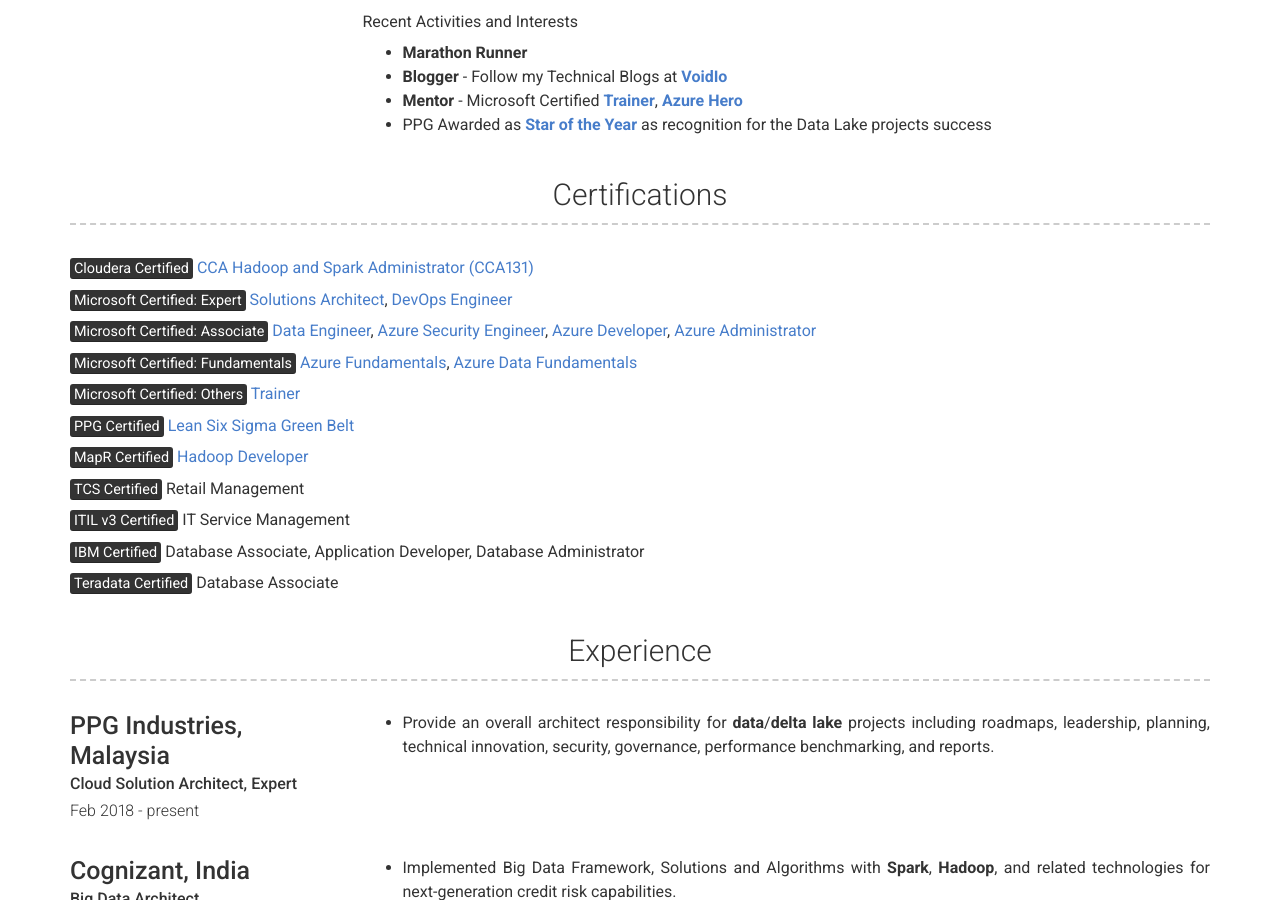
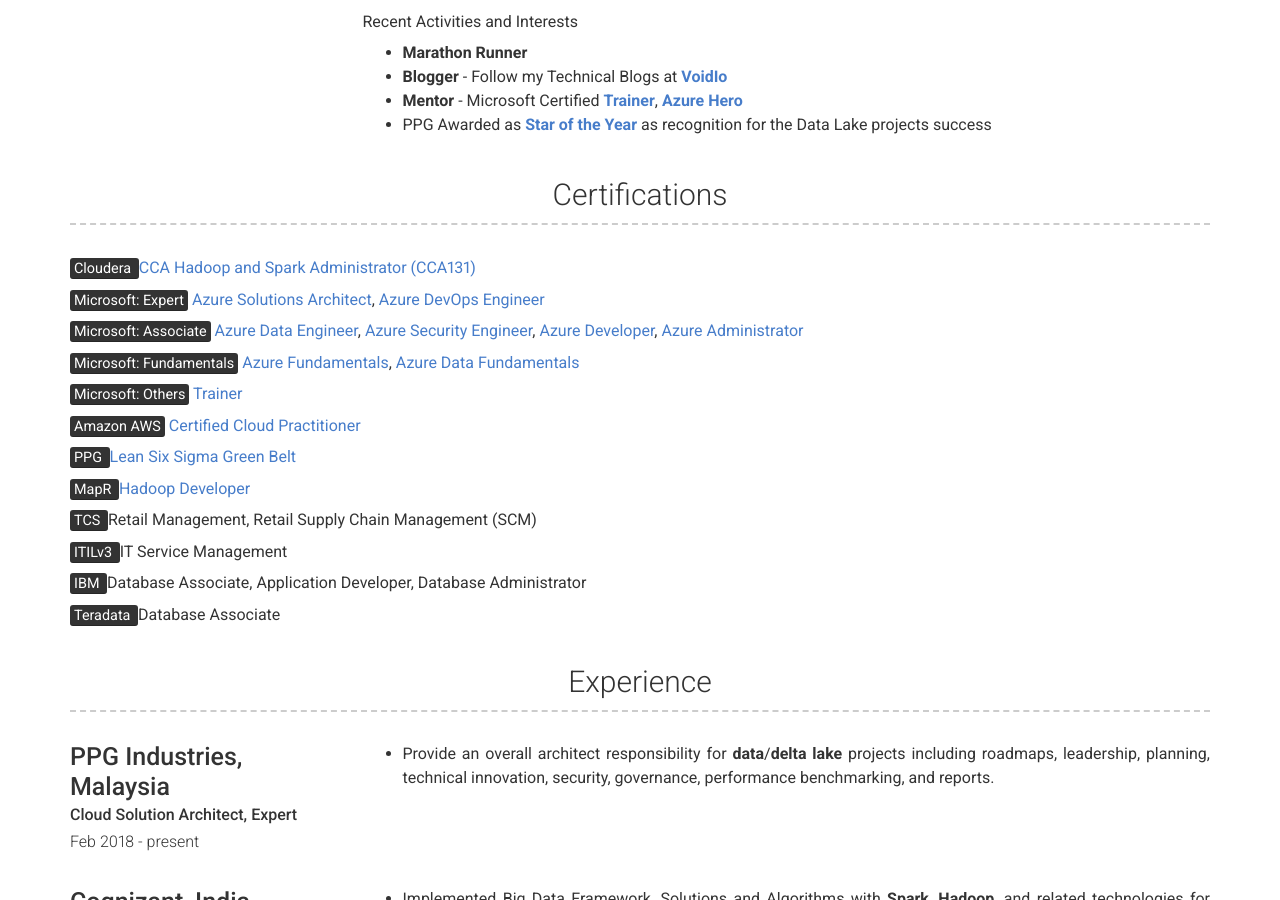
Before and after one commit to mohd-hasnain/mohd-hasnain.github.io, a Jekyll site: the page built from index.md, in a window 1280 px wide and 900 px high, scrolled down 621 px. Built offline with Jekyll 4.4.1, drawn with Linux system fonts in a browser that asks for light colours; nearby versions of some CDN libraries.

Commit message:
Update projects.yml

```diff
--- a/_data/projects.yml
+++ b/_data/projects.yml
@@ -1,29 +1,31 @@
 # Project template
 - layout: top-middle
   description: | # this will include new lines to allow paragraphs
-      <mark>Cloudera Certified</mark> [CCA Hadoop and Spark Administrator (CCA131)](assets/main/CCA131.pdf)
+      <mark>Cloudera </mark> [CCA Hadoop and Spark Administrator (CCA131)](assets/main/CCA131.pdf)
 
-      <mark>Microsoft Certified: Expert</mark> [Solutions Architect](assets/main/Microsoft_Certified_Professional_Certificate_1.pdf),
-      [DevOps Engineer](assets/main/Microsoft_Certified_Professional_Certificate_0.pdf)
+      <mark>Microsoft: Expert</mark> [Azure Solutions Architect](assets/main/Microsoft_Certified_Professional_Certificate_1.pdf),
+      [Azure DevOps Engineer](assets/main/Microsoft_Certified_Professional_Certificate_0.pdf)
 
-      <mark>Microsoft Certified: Associate</mark> [Data Engineer](assets/main/Microsoft_Certified_Professional_Certificate_6.pdf),
+      <mark>Microsoft: Associate</mark> [Azure Data Engineer](assets/main/Microsoft_Certified_Professional_Certificate_6.pdf),
       [Azure Security Engineer](assets/main/Microsoft_Certified_Professional_Certificate_3.pdf),
       [Azure Developer](assets/main/Microsoft_Certified_Professional_Certificate_5.pdf),
       [Azure Administrator](assets/main/Microsoft_Certified_Professional_Certificate_4.pdf)
 
-      <mark>Microsoft Certified: Fundamentals</mark> [Azure Fundamentals](assets/main/Microsoft_Certified_Professional_Certificate_2.pdf),
+      <mark>Microsoft: Fundamentals</mark> [Azure Fundamentals](assets/main/Microsoft_Certified_Professional_Certificate_2.pdf),
       [Azure Data Fundamentals](assets/main/Microsoft_Certified_Professional_Certificate_8.pdf)
 
-      <mark>Microsoft Certified: Others</mark> [Trainer](assets/main/Microsoft_Certified_Professional_Certificate_7.pdf)
+      <mark>Microsoft: Others</mark> [Trainer](assets/main/Microsoft_Certified_Professional_Certificate_7.pdf)
 
-      <mark>PPG Certified</mark> [Lean Six Sigma Green Belt](assets/main/sixsigma.jpg)
+      <mark>Amazon AWS</mark> [Certified Cloud Practitioner](assets/main/AWS_Certified_Cloud_Practitioner_certificate.pdf)
 
-      <mark>MapR Certified</mark> [Hadoop Developer](https://verify.skilljar.com/c/idm327z6tome)
+      <mark>PPG </mark> [Lean Six Sigma Green Belt](assets/main/sixsigma.jpg)
 
-      <mark>TCS Certified</mark> Retail Management
+      <mark>MapR </mark> [Hadoop Developer](https://verify.skilljar.com/c/idm327z6tome)
 
-      <mark>ITIL v3 Certified</mark> IT Service Management
+      <mark>TCS </mark> Retail Management, Retail Supply Chain Management (SCM)
 
-      <mark>IBM Certified</mark> Database Associate, Application Developer, Database Administrator
+      <mark>ITILv3 </mark> IT Service Management
 
-      <mark>Teradata Certified</mark> Database Associate
+      <mark>IBM </mark> Database Associate, Application Developer, Database Administrator
+
+      <mark>Teradata </mark> Database Associate
```
